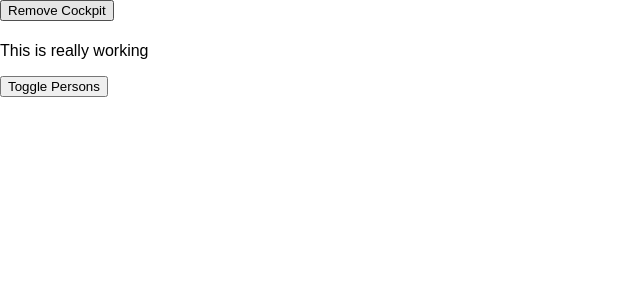
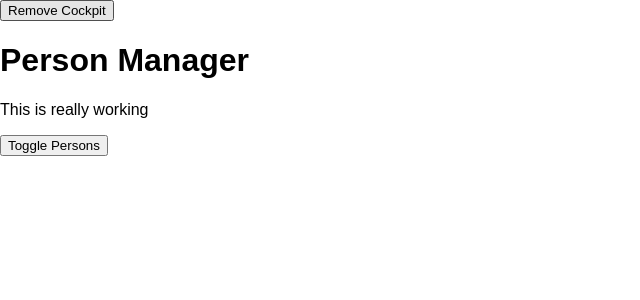
Before and after one commit to zexes-react/react-complete-guide, a React app: page / in a window 1280 px wide. Shown: the top 300 px of the page, without its empty margins (0-640 px from the left). Built offline with nearby package versions, Linux system fonts and the light colour scheme.

Commit message:
Passing unknown props. closes #33

```diff
--- a/src/components/Persons/Person/Person.js
+++ b/src/components/Persons/Person/Person.js
@@ -1,6 +1,7 @@
 import React, {Component} from 'react';
 
-import Auxiliary from '../../../hoc/Auxiliary'
+import Auxiliary from '../../../hoc/Auxiliary';
+import withClass from "../../../hoc/withClass";
 import classes from './Person.css'
 
 
@@ -22,4 +23,4 @@
 }
 
 
-export default Person;
+export default withClass(Person, classes.Person);
--- a/src/hoc/withClass.js
+++ b/src/hoc/withClass.js
@@ -9,7 +9,7 @@
 const withClass = (WrappedComponent, className) => {
     return props => (
         <div className={className}>
-            <WrappedComponent />
+            <WrappedComponent {...props}/>
         </div>
     );
 }
```
